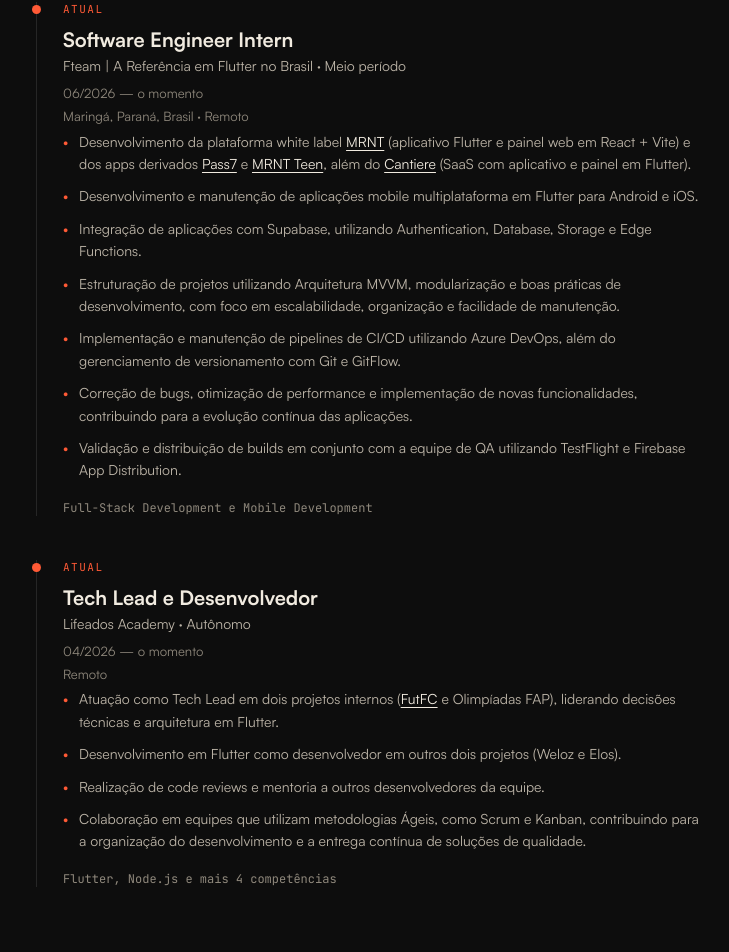
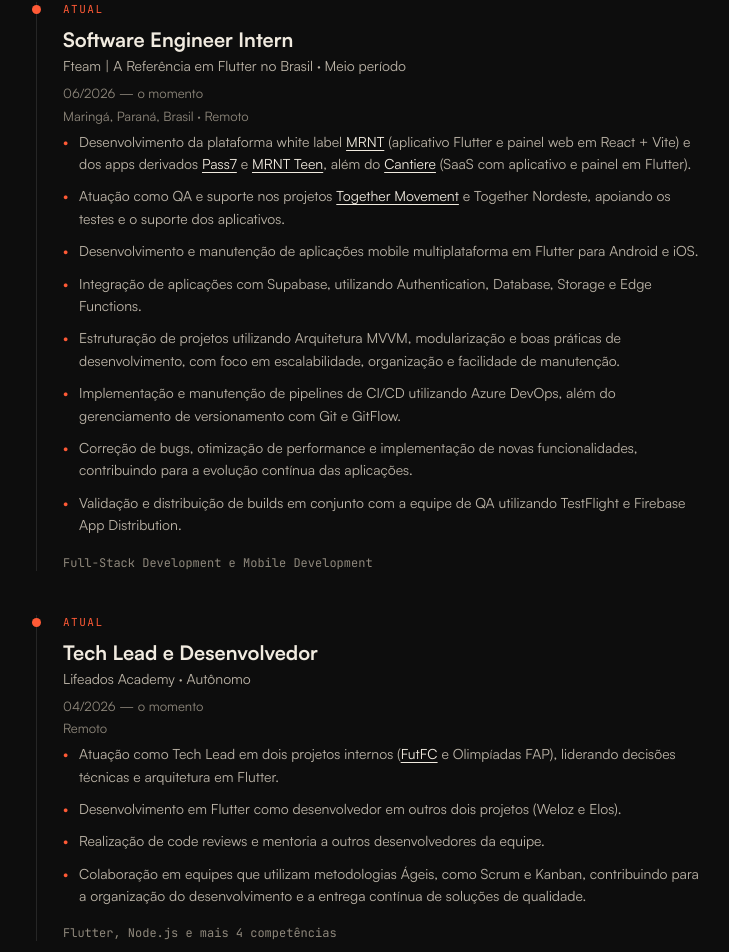
Before and after one commit to dutrathiagodev/portifolio, a Next.js app: page /experiencia in a window 1280 px wide. Shown: the part 1156-2108 px from the top of the page, without its empty margins (20-749 px from the left). Built offline with nearby package versions, Linux system fonts and the light colour scheme; no server answers.

Commit message:
feat(experiencia): inclui Together Movement e Together Nordeste (QA e suporte) na Fteam

```diff
--- a/src/content/experiencia.ts
+++ b/src/content/experiencia.ts
@@ -56,6 +56,14 @@
           " (SaaS com aplicativo e painel em Flutter).",
         ],
         [
+          "Atuação como QA e suporte nos projetos ",
+          {
+            text: "Together Movement",
+            href: "https://apps.apple.com/br/app/together-movement/id6755253318",
+          },
+          " e Together Nordeste, apoiando os testes e o suporte dos aplicativos.",
+        ],
+        [
           "Desenvolvimento e manutenção de aplicações mobile multiplataforma em Flutter para Android e iOS.",
         ],
         [
--- a/src/content/projetos.ts
+++ b/src/content/projetos.ts
@@ -51,7 +51,7 @@
         "Atuação como QA no aplicativo: apoio nos testes e no suporte.",
       status: "production",
       layers: [{ kind: "Mobile", status: "production" }],
-      tags: ["QA", "Testes", "Suporte"],
+      tags: ["QA", "Testes", "Suporte", "Fteam"],
     },
     {
       name: "FutFC",
```
